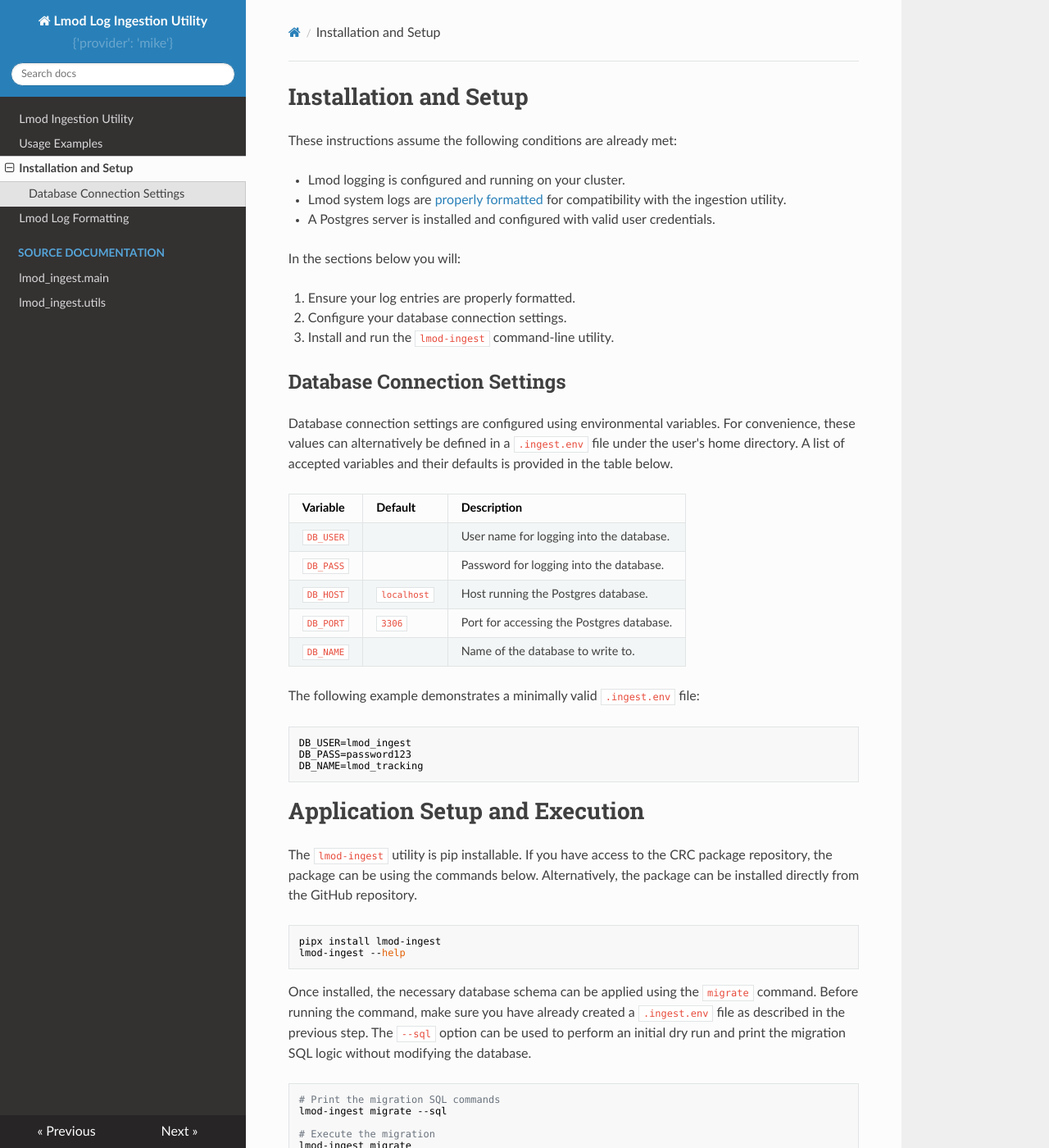
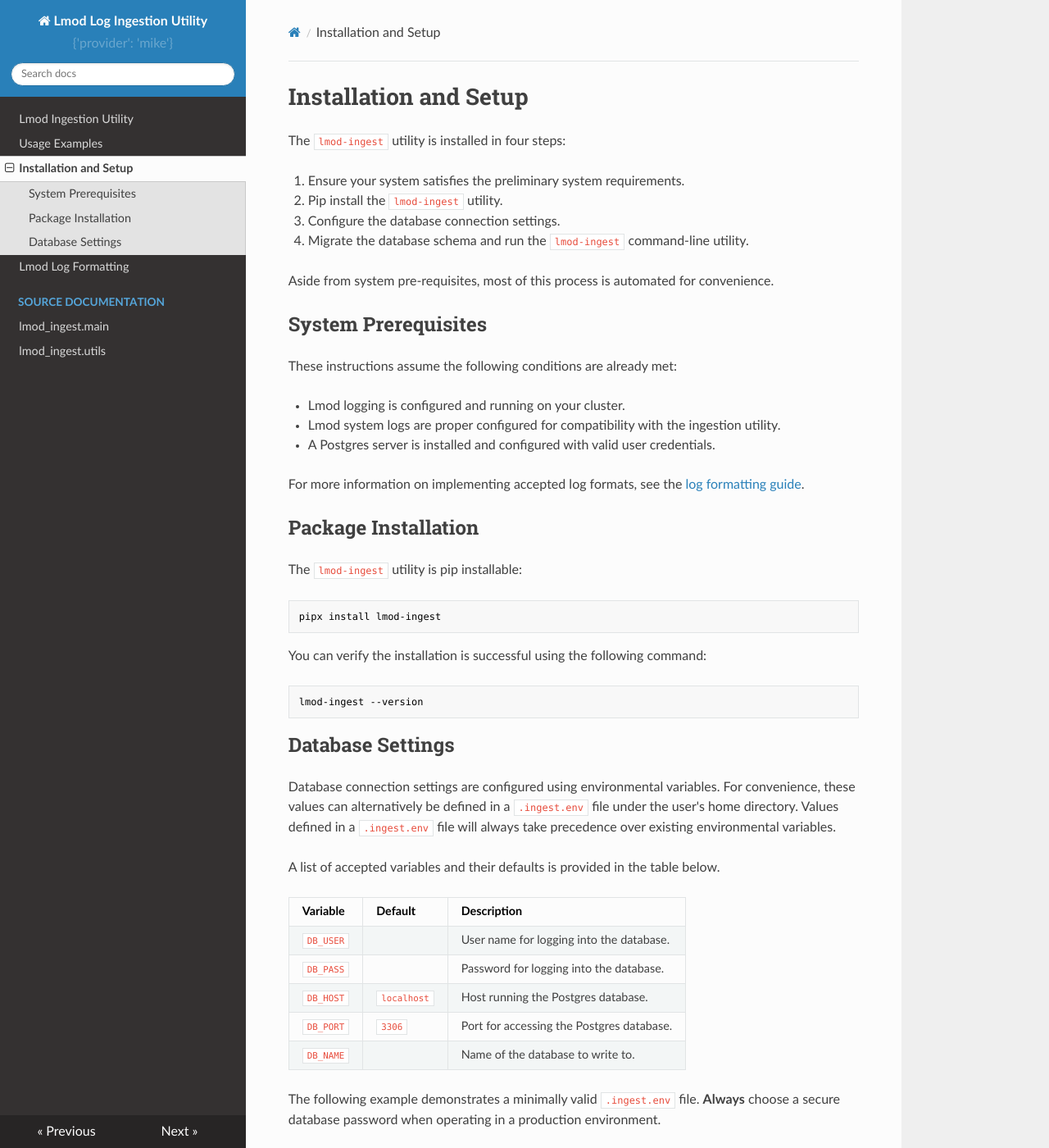
Before and after one commit to pitt-crc/lmod_tracking, an MkDocs documentation site: the page built from docs/installation.md, in a window 1280 px wide and 1400 px high. Shown: the whole window at 82% size. Built offline with MkDocs 1.6.1, drawn with Linux system fonts in a browser that asks for light colours; nearby versions of some CDN libraries; some of the changed text lies outside the part shown.

Commit message:
Update install docs

````diff
--- a/docs/installation.md
+++ b/docs/installation.md
@@ -1,21 +1,44 @@
 # Installation and Setup
+
+The `lmod-ingest` utility is installed in four steps:
+
+1. Ensure your system satisfies the preliminary system requirements.
+2. Pip install the `lmod-ingest` utility.
+3. Configure the database connection settings.
+4. Migrate the database schema and run the `lmod-ingest` command-line utility.
+
+Aside from system pre-requisites, most of this process is automated for convenience.
+
+## System Prerequisites
 
 These instructions assume the following conditions are already met:
 
 - Lmod logging is configured and running on your cluster.
-- Lmod system logs are [properly formatted](log_formatting.md) for compatibility with the ingestion utility.
+- Lmod system logs are proper configured for compatibility with the ingestion utility.
 - A Postgres server is installed and configured with valid user credentials.
 
-In the sections below you will:
+For more information on implementing accepted log formats, see the [log formatting guide](log_formatting.md).
 
-1. Ensure your log entries are properly formatted.
-2. Configure your database connection settings.
-3. Install and run the `lmod-ingest` command-line utility.
+## Package Installation
 
-## Database Connection Settings
+The `lmod-ingest` utility is pip installable:
+
+```bash
+pipx install lmod-ingest
+```
+
+You can verify the installation is successful using the following command:
+
+```bash
+lmod-ingest --version
+```
+
+## Database Settings
 
 Database connection settings are configured using environmental variables.
 For convenience, these values can alternatively be defined in a `.ingest.env` file under the user's home directory.
+Values defined in a `.ingest.env` file will always take precedence over existing environmental variables.
+
 A list of accepted variables and their defaults is provided in the table below.
 
 | Variable  | Default     | Description                               |
@@ -26,7 +49,8 @@ A list of accepted variables and their defaults is provided in the table below.
 | `DB_PORT` | `3306`      | Port for accessing the Postgres database. |
 | `DB_NAME` |             | Name of the database to write to.         |
 
-The following example demonstrates a minimally valid `.ingest.env` file:
+The following example demonstrates a minimally valid `.ingest.env` file.
+**Always** choose a secure database password when operating in a production environment.
 
 ```bash
 DB_USER=lmod_ingest
@@ -34,19 +58,9 @@ DB_PASS=password123
 DB_NAME=lmod_tracking
 ```
 
-# Application Setup and Execution
+# Setup and Execution
 
-The `lmod-ingest` utility is pip installable.
-If you have access to the CRC package repository, the package can be using the commands below.
-Alternatively, the package can be installed directly from the GitHub repository.
-
-```bash
-pipx install lmod-ingest
-lmod-ingest --help
-```
-
-Once installed, the necessary database schema can be applied using the `migrate` command.
-Before running the command, make sure you have already created a `.ingest.env` file as described in the previous step.
+After configuring the database connection settings, the application database schema is applied using the `migrate` command.
 The `--sql` option can be used to perform an initial dry run and print the migration SQL logic without modifying the database.
 
 ```bash
````
